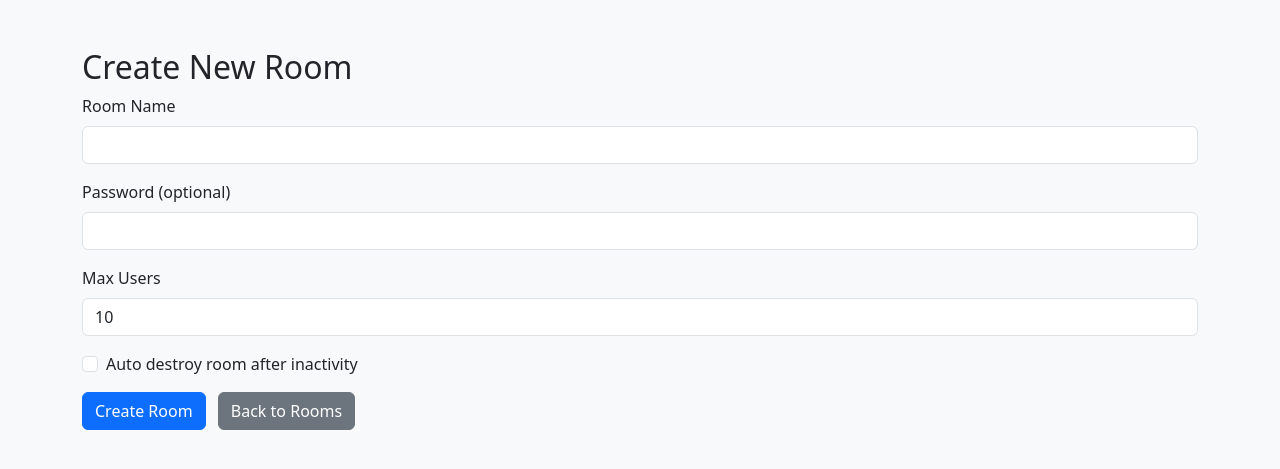
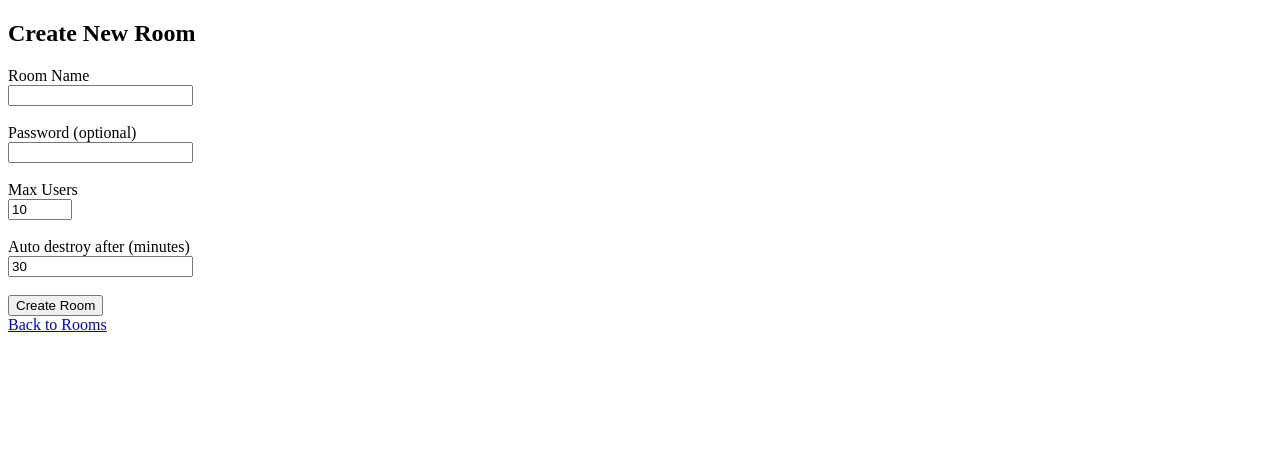
Before and after one commit to im-mcma/Private-chat, a Flask app: page /rooms/create in a window 1280 px wide. Shown: the top 469 px of the page. Run offline with Flask 3, Linux system fonts and the light colour scheme; the visitor is signed in with stand-in values (Sample User, id 1).

Commit message:
Update create_room.html

```diff
--- a/templates/create_room.html
+++ b/templates/create_room.html
@@ -1,43 +1,36 @@
 <!DOCTYPE html>
 <html lang="en">
 <head>
-    <meta charset="UTF-8" />
+  <meta charset="UTF-8">
   <title>Create Room</title>
-    <meta name="viewport" content="width=device-width, initial-scale=1" />
-    <link href="https://cdn.jsdelivr.net/npm/bootstrap@5.3.0/dist/css/bootstrap.min.css" rel="stylesheet"/>
 </head>
-<body class="bg-light">
-<div class="container mt-5">
+<body>
   <h2>Create New Room</h2>
+
   {% with messages = get_flashed_messages() %}
     {% if messages %}
-        <div class="alert alert-warning">
       {% for msg in messages %}
-                <div>{{ msg }}</div>
+        <p style="color:red;">{{ msg }}</p>
       {% endfor %}
-        </div>
     {% endif %}
   {% endwith %}
-    <form method="POST" action="{{ url_for('create_room') }}">
-        <div class="mb-3">
-            <label for="room_name" class="form-label">Room Name</label>
-            <input type="text" name="room_name" id="room_name" class="form-control" required/>
-        </div>
-        <div class="mb-3">
-            <label for="password" class="form-label">Password (optional)</label>
-            <input type="password" name="password" id="password" class="form-control" />
-        </div>
-        <div class="mb-3">
-            <label for="max_users" class="form-label">Max Users</label>
-            <input type="number" name="max_users" id="max_users" class="form-control" min="1" max="100" value="10" required/>
-        </div>
-        <div class="mb-3 form-check">
-            <input type="checkbox" class="form-check-input" id="auto_destroy" name="auto_destroy" />
-            <label class="form-check-label" for="auto_destroy">Auto destroy room after inactivity</label>
-        </div>
-        <button type="submit" class="btn btn-primary">Create Room</button>
-        <a href="{{ url_for('rooms') }}" class="btn btn-secondary ms-2">Back to Rooms</a>
+
+  <form method="POST">
+    <label for="name">Room Name</label><br>
+    <input type="text" id="name" name="name" required><br><br>
+
+    <label for="password">Password (optional)</label><br>
+    <input type="text" id="password" name="password"><br><br>
+
+    <label for="max_users">Max Users</label><br>
+    <input type="number" id="max_users" name="max_users" min="2" max="100" value="10"><br><br>
+
+    <label for="inactive_timeout">Auto destroy after (minutes)</label><br>
+    <input type="number" id="inactive_timeout" name="inactive_timeout" min="1" value="30"><br><br>
+
+    <button type="submit">Create Room</button>
   </form>
-</div>
+
+  <a href="{{ url_for('rooms') }}">Back to Rooms</a>
 </body>
 </html>
```
Lines whose indentation alone changed are shown as unchanged.
